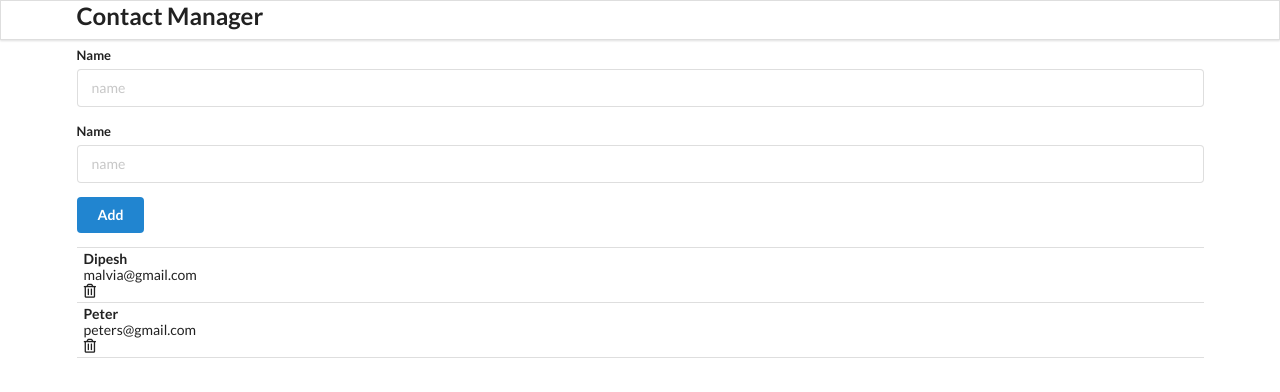
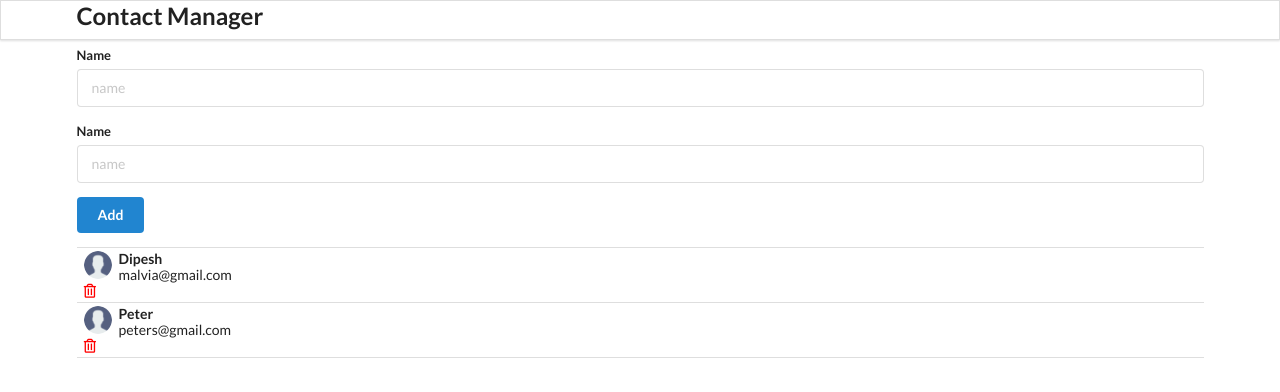
Before and after one commit to fangye66/Contact-app, a React (Create React App) app: page / in a window 1280 px wide. Shown: the top 392 px of the page. Built offline with nearby package versions, Linux system fonts and the light colour scheme.

Commit message:
updated contactcards

```diff
--- a/package.json
+++ b/package.json
@@ -12,7 +12,7 @@
     "web-vitals": "^1.1.2"
   },
   "scripts": {
-    "start": "react-scripts start",
+    "start": "react-scripts --openssl-legacy-provider start",
     "build": "react-scripts build",
     "test": "react-scripts test",
     "eject": "react-scripts eject"
--- a/src/components/ContactCard.js
+++ b/src/components/ContactCard.js
@@ -0,0 +1,21 @@
+import React from "react";
+import user from "../images/user.png";
+
+const ContactCard = (props) => {
+  const { id, name, email } = props.contact;
+  return (
+    <div className="item">
+      <img className="ui avatar image" src={user} alt="user" />
+      <div className="content">
+        <div className="header">{name}</div>
+        <div>{email}</div>
+      </div>
+      <i
+        className="trash alternate outline icon"
+        style={{ color: "red", marginTop: "7px" }}
+      ></i>
+    </div>
+  );
+};
+
+export default ContactCard;
--- a/src/components/ContactList.js
+++ b/src/components/ContactList.js
@@ -1,21 +1,16 @@
 import react from 'react';
+import ContactCard from './ContactCard';
 
 const ContactList = (props) => {
     console.log(props);
 
     const renderContactList = props.contacts.map((contact) => {
-        return(
-            <div className="item">
-              <div className="content">
-                <div className="header">{contact.name}</div>
-                <div>{contact.email}</div>
-              </div>
-              <i className="trash alternate outline icon"></i>
-            </div>
-        );
+
+      return <ContactCard contact={contact} />;
+
 
      });
- return  <div className="ui celled list">{renderContactList} </div>
+    return  <div className="ui celled list">{renderContactList} </div>
 };
 
 export default ContactList;
--- /dev/null
+++ b/src/components/test.html
@@ -0,0 +1,2 @@
+<!DOCTYPE html>
+<!------>
```
Also changed, not shown: src/images/user.png (added), 1 other file (tests, documents, lock files or other folders).
